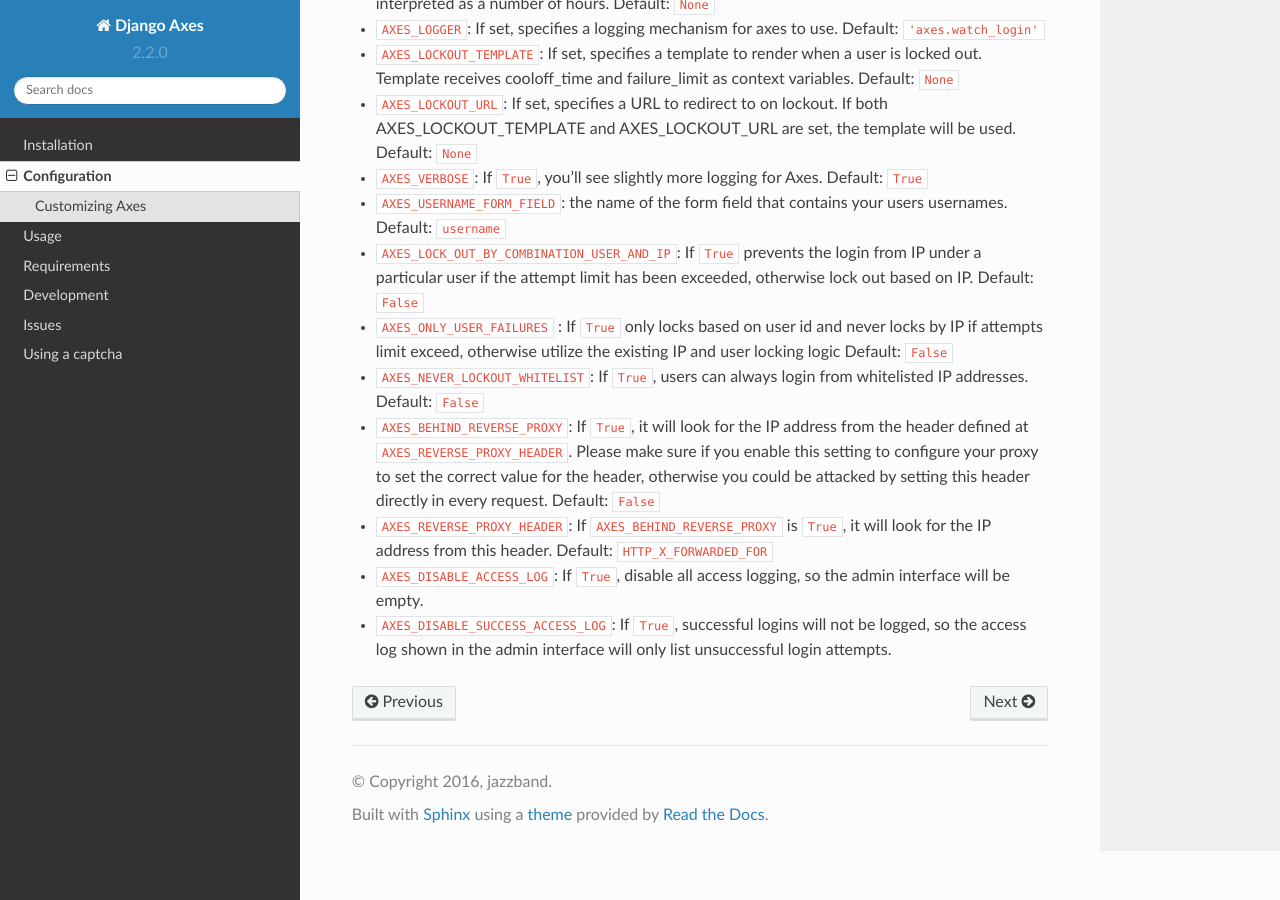
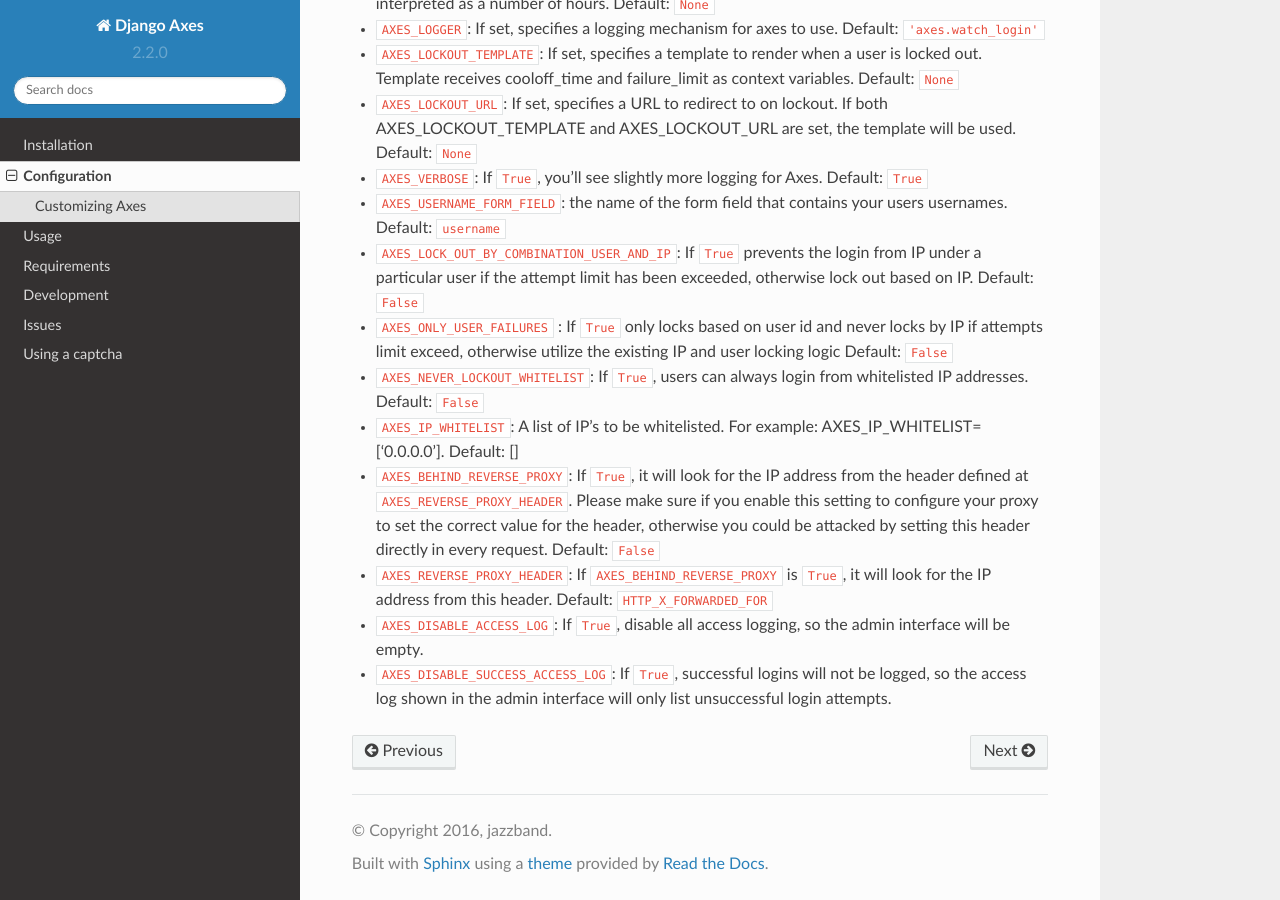
Before and after one commit to jazzband/django-axes, a Sphinx documentation site: the page built from docs/configuration.rst, in a window 1280 px wide and 900 px high, scrolled down 837 px. Built offline with Sphinx 7.4.7 and the Read the Docs theme 2.0.0, drawn with Linux system fonts in a browser that asks for light colours.

Commit message:
Updated configuration docs to include AXES_IP_WHITELIST

```diff
--- a/docs/configuration.rst
+++ b/docs/configuration.rst
@@ -56,9 +56,9 @@
 * ``AXES_ONLY_USER_FAILURES`` : If ``True`` only locks based on user id and never locks by IP
   if attempts limit exceed, otherwise utilize the existing IP and user locking logic
   Default: ``False``
-* ``AXES_NEVER_LOCKOUT_WHITELIST``: If ``True``, users can always login from
-  whitelisted IP addresses.
+* ``AXES_NEVER_LOCKOUT_WHITELIST``: If ``True``, users can always login from whitelisted IP addresses.
   Default: ``False``
+* ``AXES_IP_WHITELIST``: A list of IP's to be whitelisted. For example: AXES_IP_WHITELIST=['0.0.0.0']. Default: []
 * ``AXES_BEHIND_REVERSE_PROXY``: If ``True``, it will look for the IP address from the header defined at ``AXES_REVERSE_PROXY_HEADER``. Please make sure if you enable this setting to configure your proxy to set the correct value for the header, otherwise you could be attacked by setting this header directly in every request.
   Default: ``False``
 * ``AXES_REVERSE_PROXY_HEADER``: If ``AXES_BEHIND_REVERSE_PROXY`` is ``True``, it will look for the IP address from this header.
```
